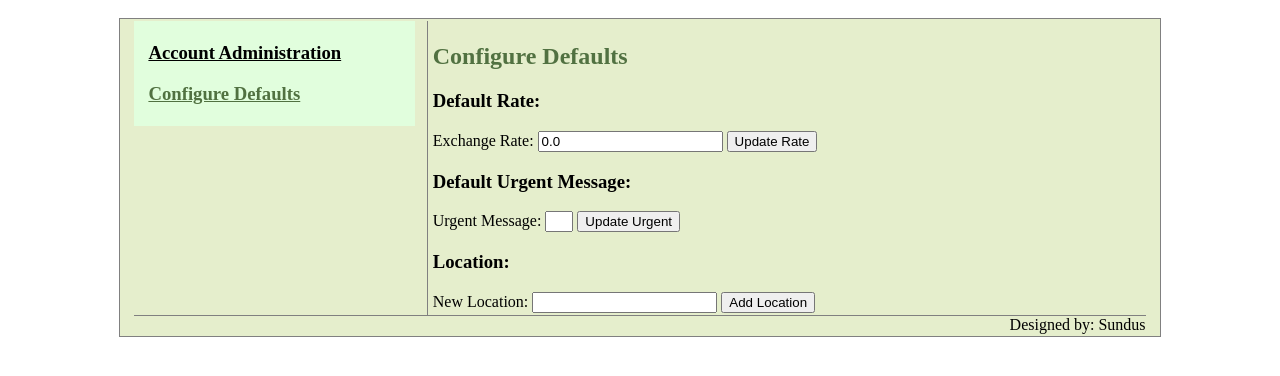
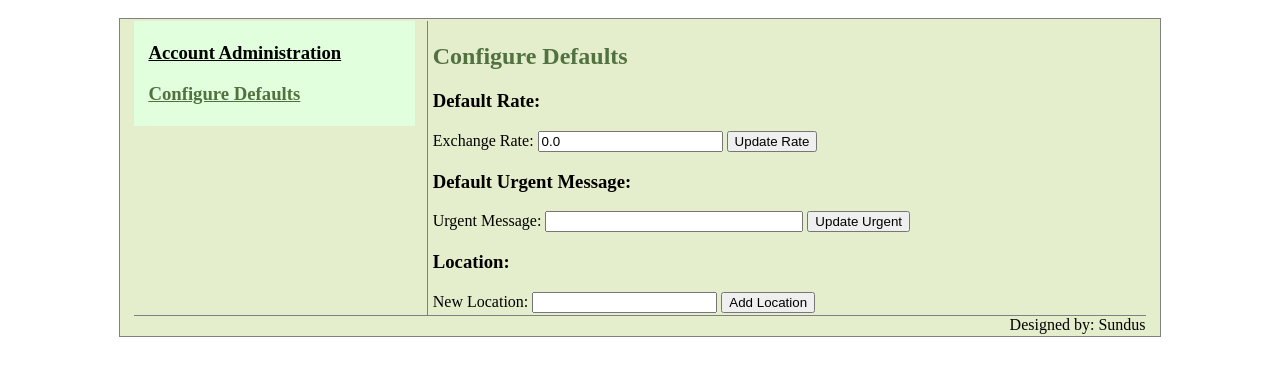
Before and after one commit to sundus-y/haw, a PHP site: a page that uses php/connectdb.php in a window 1280 px wide. Shown: the part 41-417 px from the top of the page. Run offline with PHP 8.4, Linux system fonts and the light colour scheme; the visitor is signed in with stand-in values (Sample User, id 1); data that the repository does not hold is empty.

Commit message:
Update css

```diff
--- a/php/home_style.css
+++ b/php/home_style.css
@@ -68,5 +68,5 @@ color: red;
 }
 
 .extra_wide{
-    width: 20px;
+    width: 250px;
 }
```
